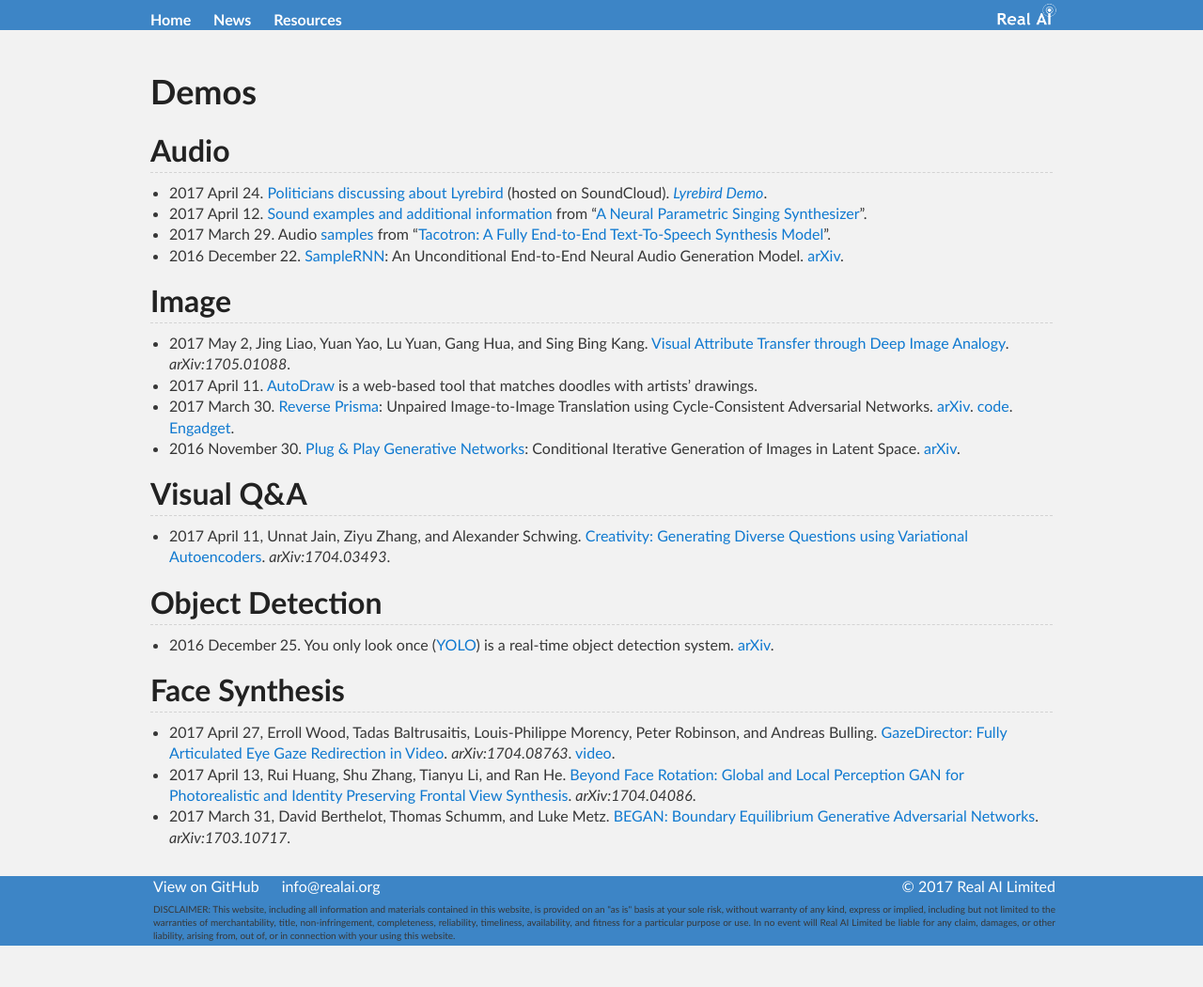
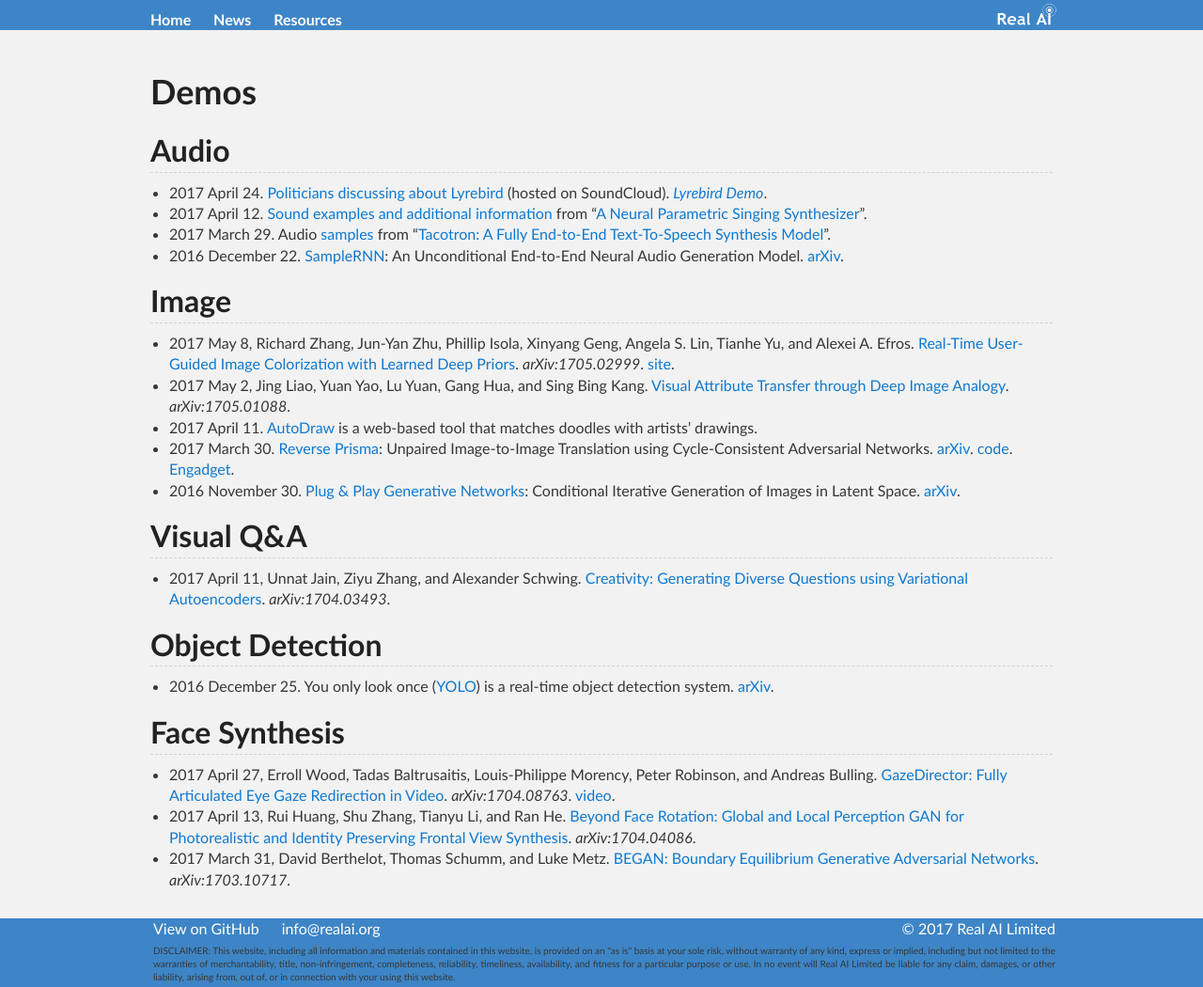
Before and after one commit to Tonywuhk/realai.org, a Jekyll site: the page built from resources/demos.md, in a window 1280 px wide. Shown: the whole page at 94% size. Built offline with Jekyll 4.4.1, drawn with Linux system fonts in a browser that asks for light colours; our own code applies the rules of GitHub Pages for plain Markdown files; comment, search, counter and statistics services are not loaded; the repository's description, which GitHub fills in, is left out; before the commit the page ends 1006 px from its top, so only the background shows below that.

Commit message:
Update demos.md

```diff
--- a/resources/demos.md
+++ b/resources/demos.md
@@ -12,6 +12,7 @@
 
 ## Image
 
+* 2017 May 8, Richard Zhang, Jun-Yan Zhu, Phillip Isola, Xinyang Geng, Angela S. Lin, Tianhe Yu, and Alexei A. Efros. [Real-Time User-Guided Image Colorization with Learned Deep Priors](https://arxiv.org/abs/1705.02999). *arXiv:1705.02999*. [site](https://richzhang.github.io/ideepcolor/).
 * 2017 May 2, Jing Liao, Yuan Yao, Lu Yuan, Gang Hua, and Sing Bing Kang. [Visual Attribute Transfer through Deep Image Analogy](https://arxiv.org/abs/1705.01088). *arXiv:1705.01088*.
 * 2017 April 11. [AutoDraw](https://www.autodraw.com/) is a web-based tool that matches doodles with artists' drawings.
 * 2017 March 30. [Reverse Prisma](https://junyanz.github.io/CycleGAN/): Unpaired Image-to-Image Translation using Cycle-Consistent Adversarial Networks. [arXiv](https://arxiv.org/abs/1703.10593). [code](https://github.com/junyanz/CycleGAN). [Engadget](https://www.engadget.com/2017/04/03/reverse-prisma-ai-turns-monet-paintings-into-photos/).
```
